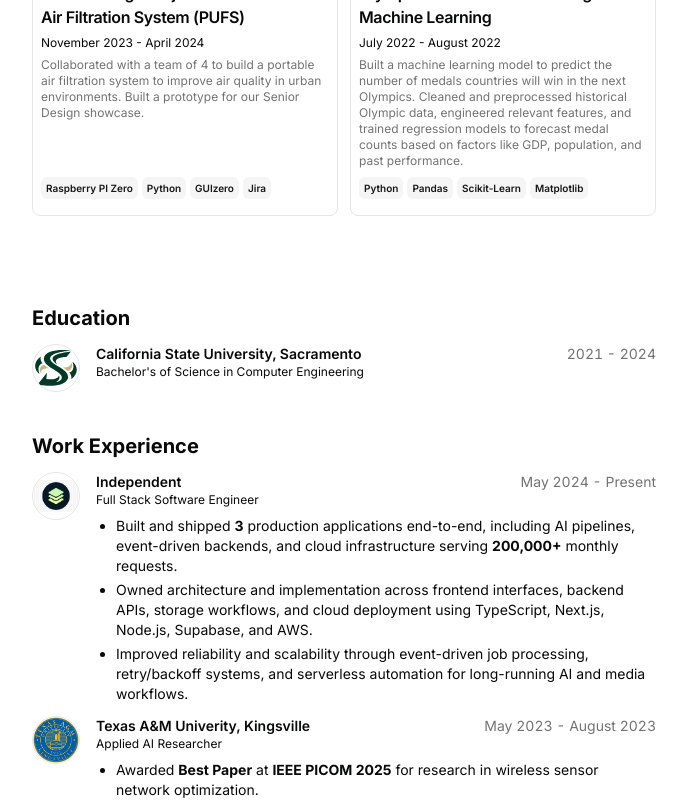
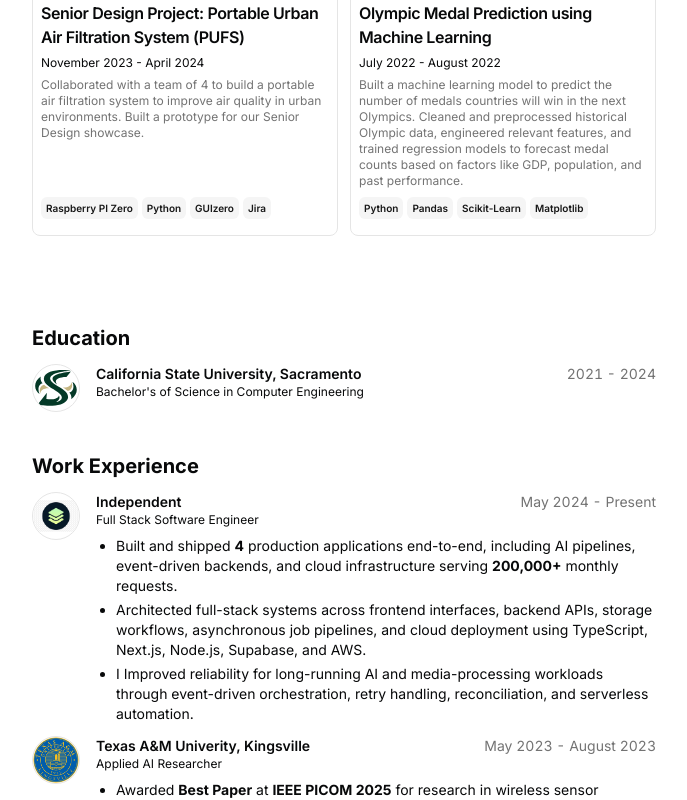
Before and after one commit to billhuynh1/portfolio, a Next.js app: page / in a window 1280 px wide. Shown: the part 2000-2800 px from the top of the page, without its empty margins (296-983 px from the left). Built offline with nearby package versions, Linux system fonts and the light colour scheme.

Commit message:
update resume

```diff
--- a/src/data/resume.tsx
+++ b/src/data/resume.tsx
@@ -10,7 +10,7 @@
   description:
     "Full Stack Software Engineer. I love building things and have a passion for learning.",
   summary:
-    "I love building products end-to-end from idea to deployment. I created TFTdle, a daily Tactician-guessing game played by 100+ users, and Yaps, an AI-powered study platform. I’ve also worked on NSF-funded wireless sensor research, where I won Best Paper at IEEE PICOM.",
+    "I love building products end-to-end from idea to deployment. I created TFTdle, a daily Tactician-guessing game played by 100+ users, Yaps, an AI-powered study platform, and Disburse, an AI Video Repurposing Platform. I’ve also worked on NSF-funded wireless sensor research, where I won Best Paper at IEEE PICOM.",
   avatarUrl: "/me.jpg",
   skills: [
     "React",
@@ -77,19 +77,19 @@
       description: (
         <ul className="list-disc ml-5 space-y-1">
           <li>
-            Built and shipped <strong>3</strong> production applications
+            Built and shipped <strong>4</strong> production applications
             end-to-end, including AI pipelines, event-driven backends, and cloud
             infrastructure serving <strong>200,000+</strong> monthly requests.
           </li>
           <li>
-            Owned architecture and implementation across frontend interfaces,
-            backend APIs, storage workflows, and cloud deployment using
-            TypeScript, Next.js, Node.js, Supabase, and AWS.
+            Architected full-stack systems across frontend interfaces, backend
+            APIs, storage workflows, asynchronous job pipelines, and cloud
+            deployment using TypeScript, Next.js, Node.js, Supabase, and AWS.
           </li>
           <li>
-            Improved reliability and scalability through event-driven job
-            processing, retry/backoff systems, and serverless automation for
-            long-running AI and media workflows.
+            I Improved reliability for long-running AI and media-processing
+            workloads through event-driven orchestration, retry handling,
+            reconciliation, and serverless automation.
           </li>
         </ul>
       ),
```
Also changed, not shown: 1 other file (tests, documents, lock files or other folders).
